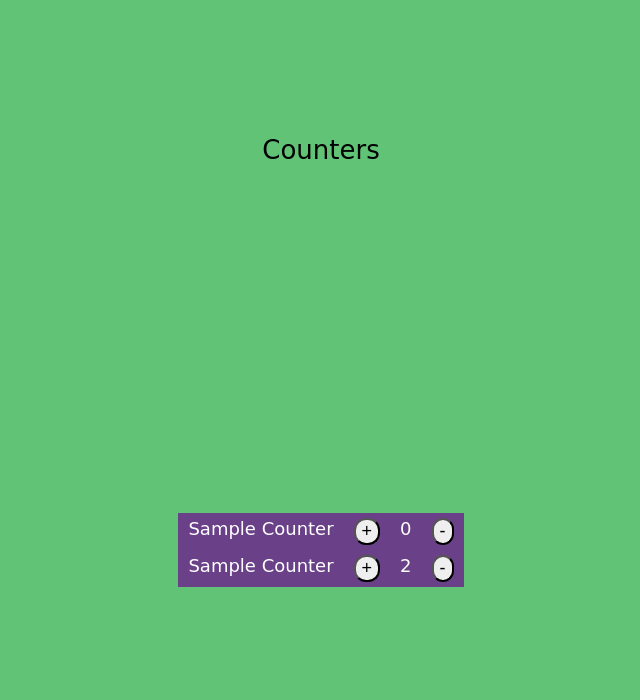
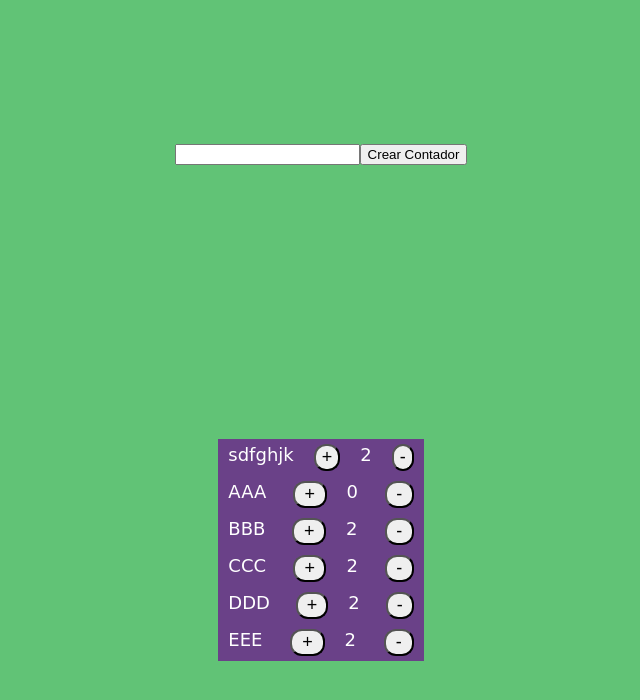
Before and after one commit to mengasis/dynamic-filters, a React (Create React App) app: page / in a window 1280 px wide. Shown: the top 700 px of the page, without its empty margins (319-959 px from the left). Built offline with nearby package versions, Linux system fonts and the light colour scheme.

Commit message:
Added form to App

```diff
--- a/src/containers/App.js
+++ b/src/containers/App.js
@@ -3,13 +3,37 @@ import React, { Component } from 'react'
 import Content from '../components/Content'
 import List from '../components/List'
 import Counter from '../components/Counter'
+import FormCounter from '../components/FormCounter'
 
 class App extends Component {
   state = {
+    inputText: '',
     counters: {
-      a: { id: 'a', title: 'Sample Counter', counter: 0 },
-      b: { id: 'b', title: 'Sample Counter', counter: 2 }
+      a: { id: 'a', title: 'AAA', counter: 0 },
+      b: { id: 'b', title: 'BBB', counter: 2 },
+      c: { id: 'c', title: 'CCC', counter: 2 },
+      d: { id: 'd', title: 'DDD', counter: 2 },
+      e: { id: 'e', title: 'EEE', counter: 2 },
+      0: { id: '0', title: 'sdfghjk', counter: 2 }
     }
+  }
+
+  handleChange = e => {
+    this.setState({ inputText: e.target.value })
+  }
+
+  onCreate = () => {
+    this.setState({
+      counters: {
+        ...this.state.counters,
+        [this.state.inputText]: {
+          id: this.state.inputText,
+          title: this.state.inputText,
+          counter: 0
+        }
+      },
+      inputText: ''
+    })
   }
 
   onIncrease = key => {
@@ -43,7 +67,11 @@ class App extends Component {
 
     return (
       <Content>
-        <p>Counters </p>
+        <FormCounter
+          value={this.state.inputText}
+          onSubmit={this.onCreate}
+          onChange={this.handleChange}
+        />
         <List>
           {Object.keys(counters).map(keyCounter => (
             <Counter
```
